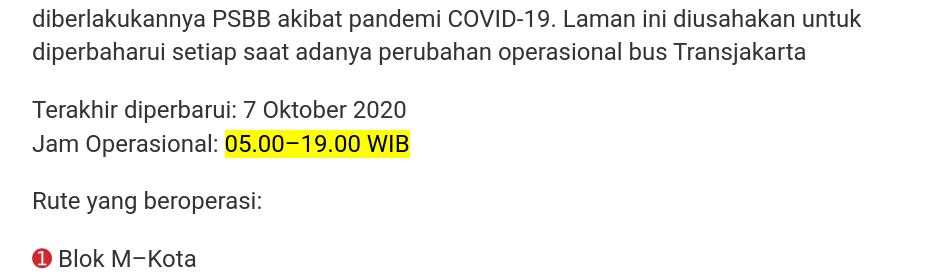
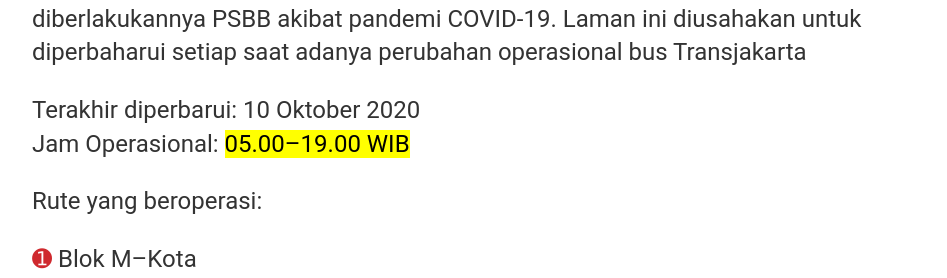
Before and after one commit to jepbusway/InfoPerjalanan2, a Jekyll site: the page built from index.html, in a window 1280 px wide and 900 px high. Shown: the part 178-456 px from the top of the window, without its empty margins (160-1107 px from the left). Built offline with Jekyll 4.4.1, drawn with Linux system fonts in a browser that asks for light colours.

Commit message:
Update index.html

```diff
--- a/index.html
+++ b/index.html
@@ -8,7 +8,7 @@
 		PSBB akibat pandemi COVID-19. Laman ini diusahakan untuk diperbaharui setiap saat adanya perubahan
 		operasional bus Transjakarta</p>
 	<div class="content">
-	    	<p class="list rute">Terakhir diperbarui: 7 Oktober 2020<br>Jam Operasional: <mark>05.00–19.00 WIB</mark></p>
+	    	<p class="list rute">Terakhir diperbarui: 10 Oktober 2020<br>Jam Operasional: <mark>05.00–19.00 WIB</mark></p>
  	   	<p>Rute yang beroperasi:
  	   		<dt><kor style="color: #CF292E">➊</kor>	Blok M–Kota<br>(Halte Polda hingga Bank Indonesia hanya melayani penurunan di sebelah kiri jalan,<br>
 				Halte Harmoni hingga Sawah Besar tidak berhenti)</dt>
```
